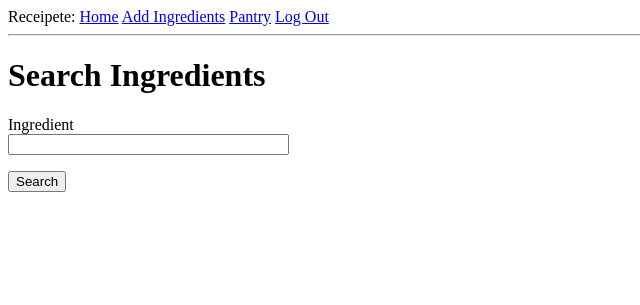
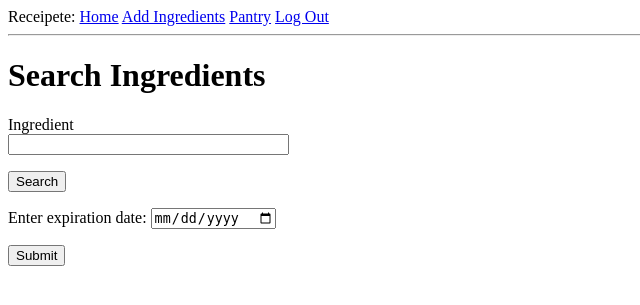
Before and after one commit to tmonty12/receipete, a Flask app: page /ingredients/search in a window 1280 px wide. Shown: the top 305 px of the page, without its empty margins (0-640 px from the left). Run offline with Flask 3, Linux system fonts and the light colour scheme; the visitor is signed in with stand-in values (Sample User, id 1).

Commit message:
add expiration

```diff
--- a/app/templates/ingredients.html
+++ b/app/templates/ingredients.html
@@ -39,4 +39,12 @@
     <p>{{ add_form.submit() }}</p>
     {% endif %}
     </form>
+    <form action="">
+        <label>
+          Enter expiration date:
+          <input type="date" name="expiration" />
+        </label>
+
+        <p><button>Submit</button></p>
+      </form>
 {% endblock %}
```
